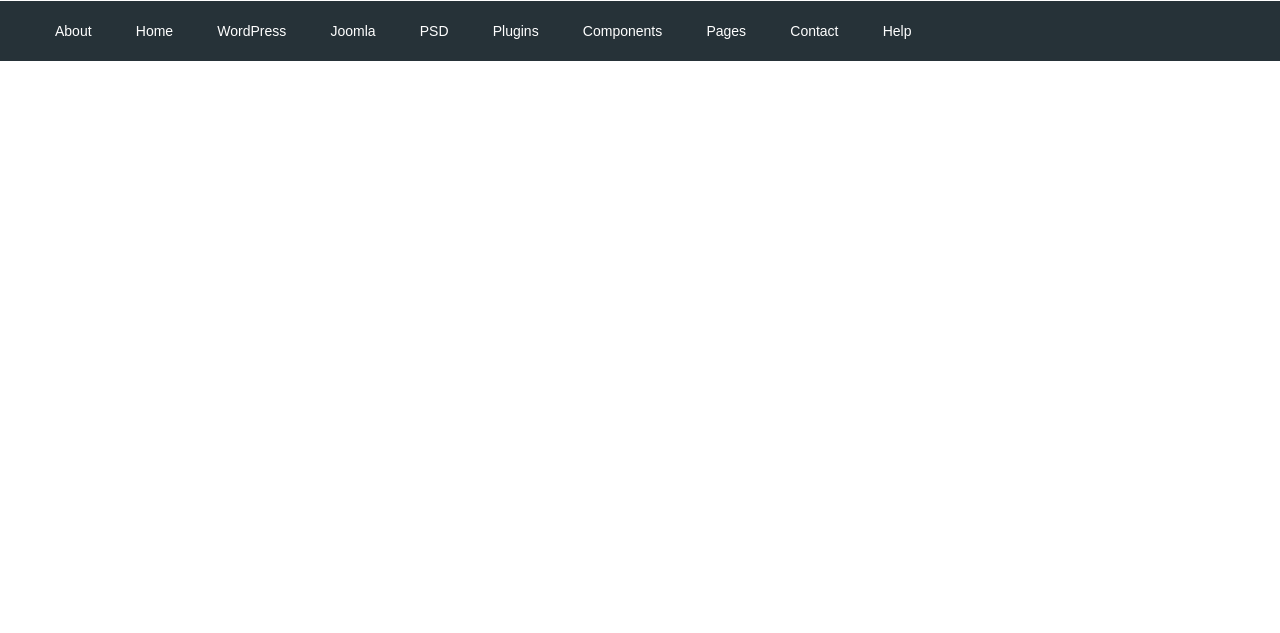
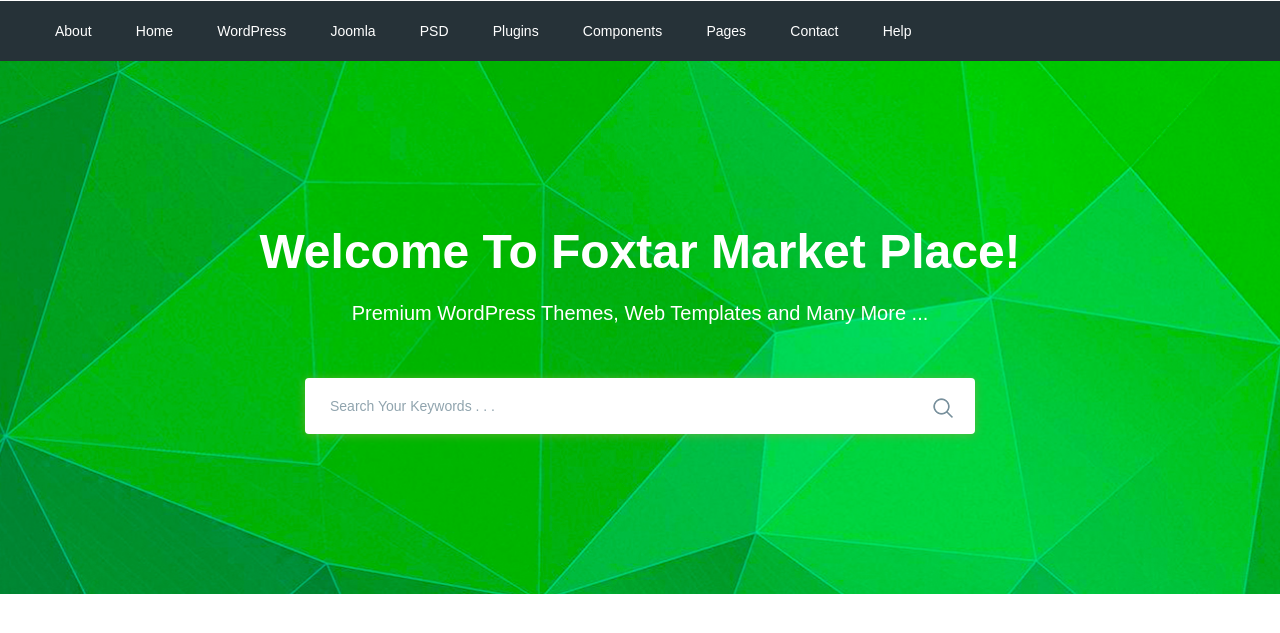
Before and after one commit to avasilyn/moderno, a website: page app/index.html in a window 1280 px wide. Shown: the part 89-722 px from the top of the page. Drawn offline with nearby package versions, Linux system fonts and the light colour scheme.

Commit message:
added searh section

```diff
--- a/app/index.html
+++ b/app/index.html
@@ -3,8 +3,11 @@
   <head>
     <meta charset="UTF-8" />
     <meta name="viewport" content="width=device-width, initial-scale=1.0" />
-    <link rel="shortcut icon" href="/images/favicon.ico" type="image/png">
-    <link href="https://fonts.googleapis.com/css?family=Roboto:500,700&display=swap" rel="stylesheet">
+    <link rel="shortcut icon" href="/images/favicon.ico" type="image/png" />
+    <link
+      href="https://fonts.googleapis.com/css?family=Roboto:500,700&display=swap"
+      rel="stylesheet"
+    />
     <link rel="stylesheet" href="css/libs.min.css" />
     <link rel="stylesheet" href="css/style.min.css" />
     <title>Moderno</title>
@@ -19,7 +22,9 @@
             </div>
             <div class="header__text">
               <a href="#"><span>Need help?</span></a> Talk to an expert:
-              <a class="header__phone" href="tel:61383766284">+61 3 8376 6284</a>
+              <a class="header__phone" href="tel:61383766284"
+                >+61 3 8376 6284</a
+              >
             </div>
             <div class="header__box">
               <a class="basket" href="#"></a>
@@ -48,6 +53,30 @@
         </div>
       </div>
     </header>
+    <section class="search" style="background-image: url(/images/search-bg.jpg);">
+      <div class="container">
+        <div class="search__inner">
+          <div class="search__inner-title">
+            Welcome To Foxtar Market Place!
+          </div>
+          <div class="search__inner-text">
+            Premium WordPress Themes, Web Templates and Many More ...
+          </div>
+          <div class="search__inner-form">
+            <form action="">
+              <input
+                type="text"
+                placeholder="Search Your Keywords . . ."
+                required
+              />
+              <button type="submit">
+                <img src="images/icons/search.png" alt="" />
+              </button>
+            </form>
+          </div>
+        </div>
+      </div>
+    </section>
 
     <script src="https://ajax.googleapis.com/ajax/libs/jquery/3.4.1/jquery.min.js"></script>
     <script src="js/libs.min.js"></script>
--- a/app/scss/style.scss
+++ b/app/scss/style.scss
@@ -53,3 +53,54 @@
         font-weight: 500;
     }
 }
+.search{
+
+    background-repeat: no-repeat;
+    background-size: cover;
+    background-position: center;
+    min-height: 533px;
+}
+.search__inner{
+    padding: 155px 0 130px;
+    color: #fff;
+    text-align: center;
+    &-title{
+        margin-bottom: 10px;
+        font-size: 48px;
+        font-weight: 700;
+        line-height: 72px;
+    }
+    &-text{
+        margin-bottom: 50px;
+        font-size: 20px;
+        line-height: 30px;
+        font-weight: 500;
+    }
+    &-form{
+        max-width: 670px;
+        position: relative;
+        margin: 0 auto;
+        font-size: 14px;
+        font-weight: 500;
+        input{
+            width: 100%;
+            height: 56px;
+            box-shadow: 0px 1px 10px 0px rgba(124, 178, 64, 0.75);
+            border-radius: 4px;
+            border: none;
+            padding-left: 25px;
+            padding-right: 60px;
+            &::placeholder{
+                color: #90a4ae;
+                font-weight: 500;
+            }
+        }
+        button{
+            position: absolute;
+            border: none;
+            background-color: transparent;
+            right: 16px;
+            top: 19px;
+        }
+    }
+}
```
Also changed, not shown: app/css/style.min.css, app/images/ico-1.svg (added), app/images/ico-2.svg (added), app/images/ico-3.svg (added), app/images/icons/search.png (added), app/images/icons/search.svg (added), app/images/search-bg.jpg (added).
